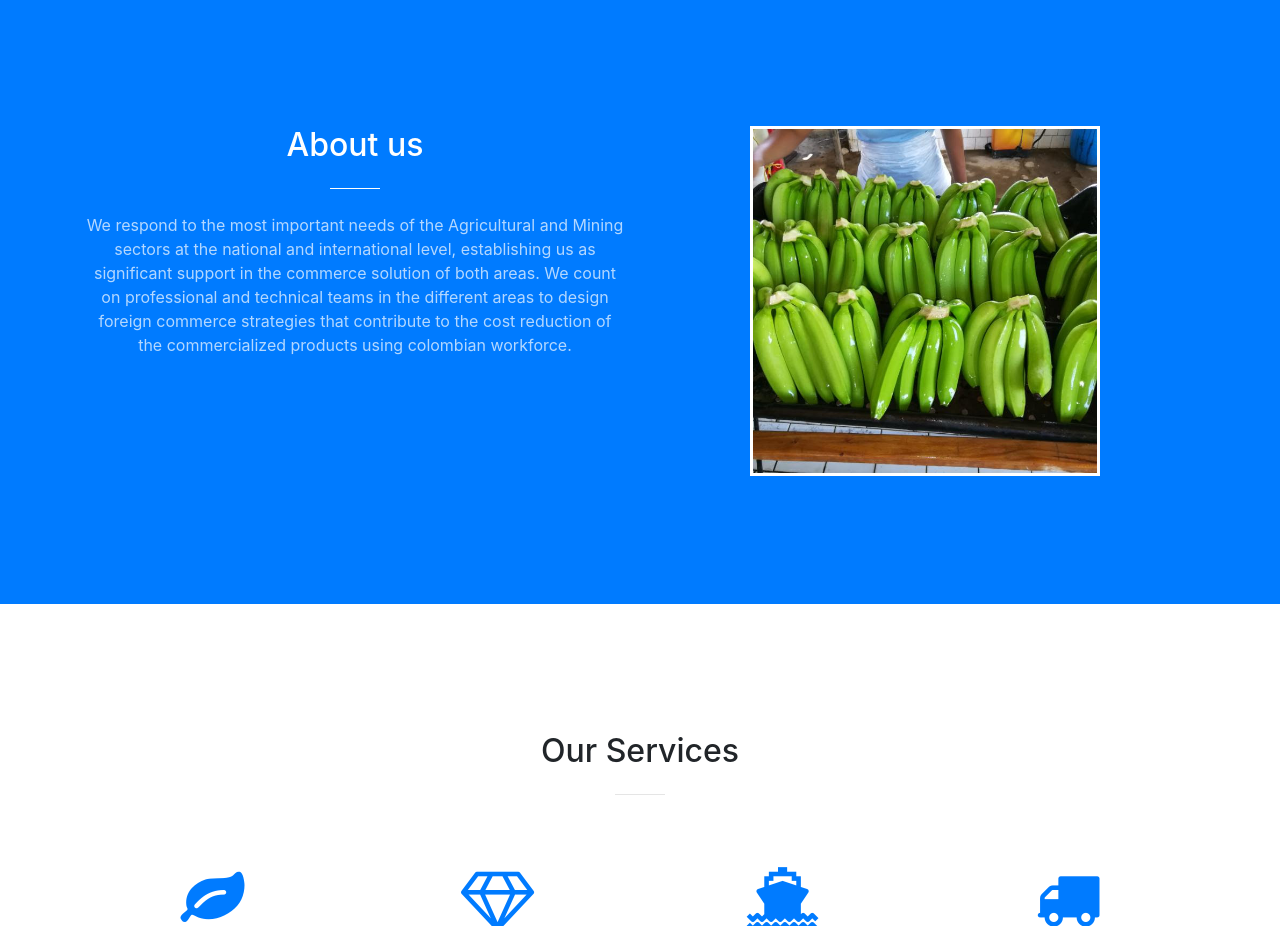
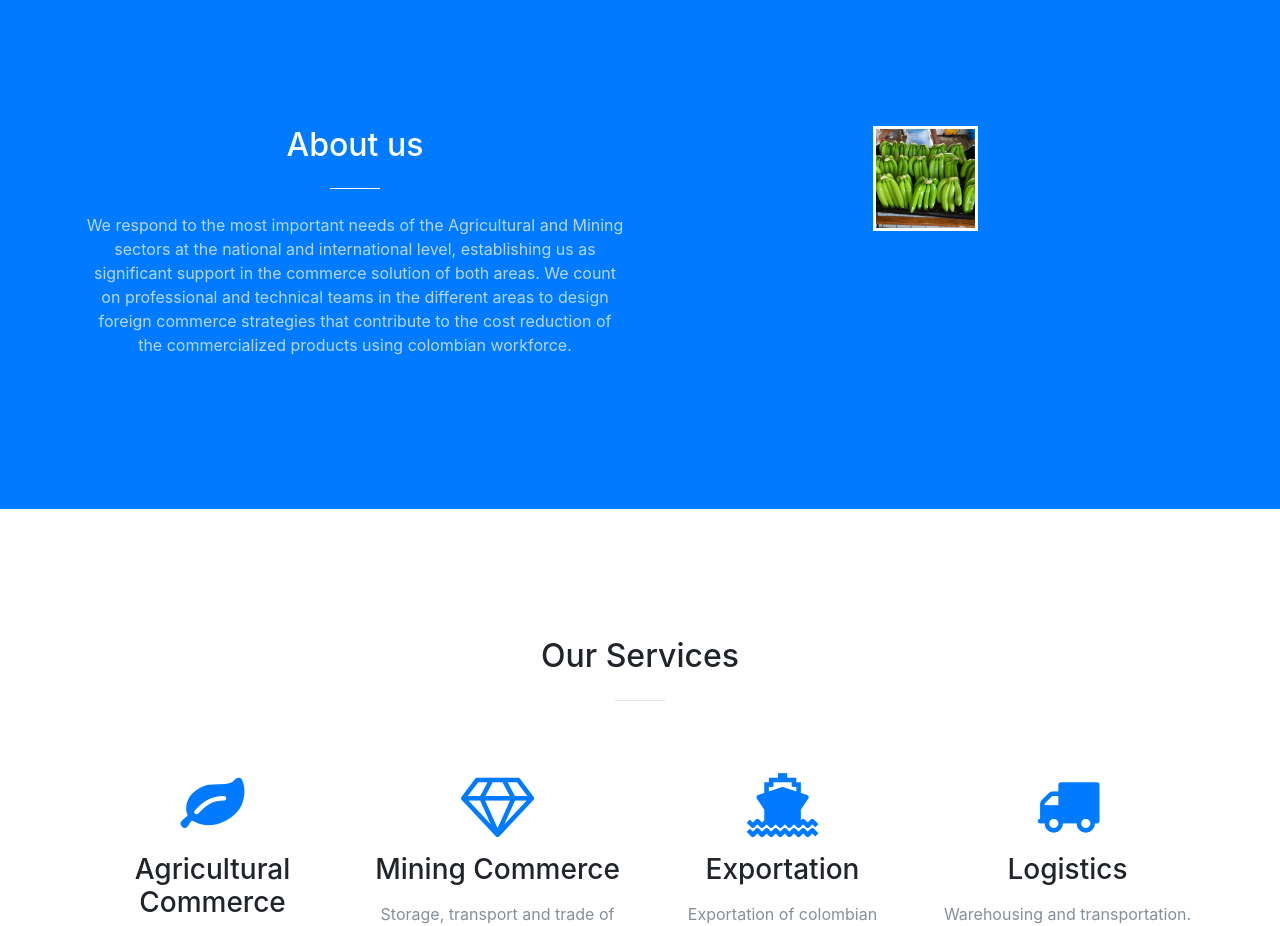
Before and after one commit to imclassy/interprocol, a website with bundled scripts: page en.html in a window 1280 px wide. Shown: the part 802-1728 px from the top of the page. Built offline with nearby package versions, Linux system fonts and the light colour scheme.

Commit message:
Se ajusto posicion de imagen de Nosotros

```diff
--- a/css/creative.css
+++ b/css/creative.css
@@ -327,3 +327,8 @@
  .btn-primary:focus {
      box-shadow: 0 0 0 .2rem rgba(171,19,35, .5)!important
  }
+
+ .about-img-box {
+     width: 100%;
+     max-width: 350px;
+ }
--- a/en.html
+++ b/en.html
@@ -86,7 +86,9 @@
                     <p class="text-faded mb-4">We respond to the most important needs of the Agricultural and Mining sectors at the national and international level, establishing us as significant support in the commerce solution of both areas. We count on professional and technical teams in the different areas to design foreign commerce strategies that contribute to the cost reduction of the commercialized products using colombian workforce.</p>
                 </div>
                 <div class="col-lg-6 mx-auto text-center">
-                <img src="img/banano_recien_.jpeg" style="height:350px; border-width:3px; border-color:white; border-style:solid;" />
+                    <div class="about-img-box col-lg-3 mx-auto text-center">
+                        <img src="img/banano_recien_.jpeg" style="width:100%; border-width:3px; border-color:white; border-style:solid;" />
+                    </div>
                 </div>
             </div>
         </div>
```
Also changed, not shown: index.html (+3 -1 lines), css/creative.min.css. Lines whose indentation alone changed are shown as unchanged.
